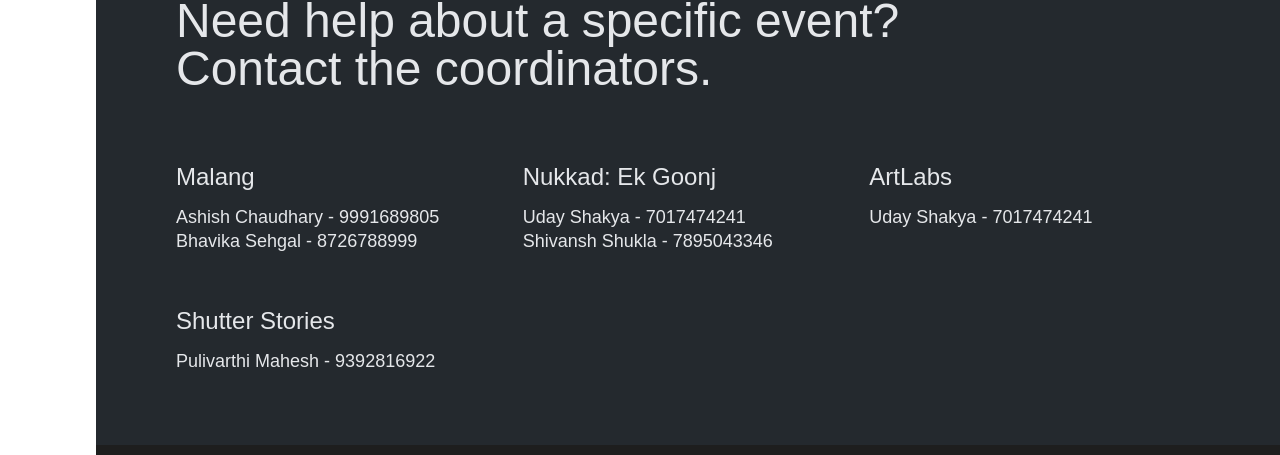
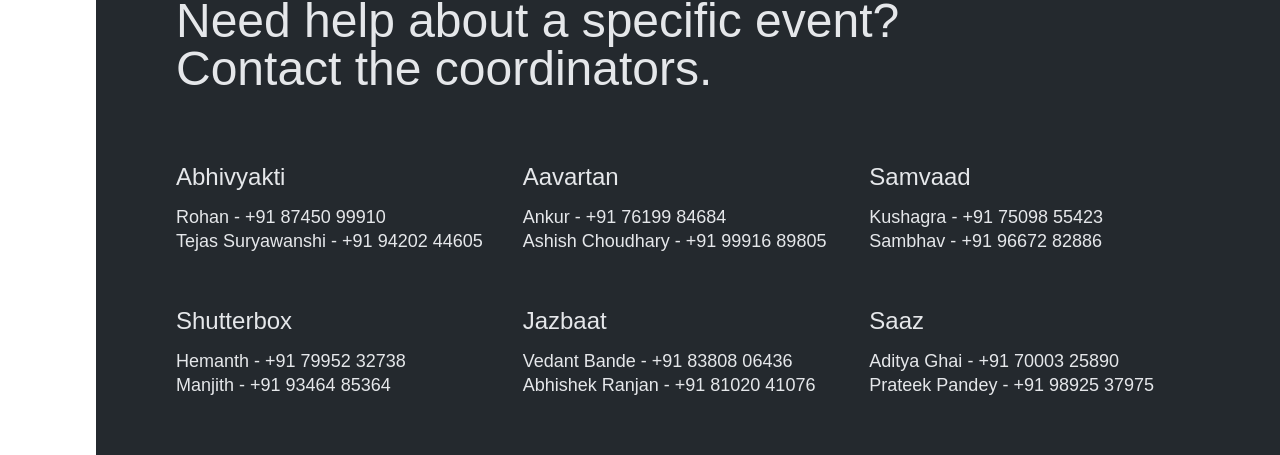
Before and after one commit to tarangIIITDMJ/tarang-web, a Next.js app: page /contact-us in a window 1280 px wide. Shown: the part 1502-1957 px from the top of the page. Built offline with nearby package versions, Linux system fonts and the light colour scheme; no server answers; a web font is replaced by a local one.

Commit message:
added contact details

```diff
--- a/app/components/ContactPageSections/ContactDetails.jsx
+++ b/app/components/ContactPageSections/ContactDetails.jsx
@@ -6,37 +6,55 @@ import cssStyles from "@/app/styles/contact.module.css";
 
 const contactData_1 = [
   {
-    eventName: "Malang",
-    person1Name: "Ashish Chaudhary",
-    person1Number: "9991689805",
-    person2Name: "Bhavika Sehgal",
-    person2Number: "8726788999",
+    clubName: "Abhivyakti",
+    person1Name: "Rohan",
+    person1Number: "+91 87450 99910",
+    person2Name: "Tejas Suryawanshi",
+    person2Number: "+91 94202 44605",
   },
   {
-    eventName: "Nukkad: Ek Goonj",
-    person1Name: "Uday Shakya",
-    person1Number: "7017474241",
-    person2Name: "Shivansh Shukla",
-    person2Number: "7895043346",
+    clubName: "Aavartan",
+    person1Name: "Ankur",
+    person1Number: "+91 76199 84684",
+    person2Name: "Ashish Choudhary",
+    person2Number: "+91 99916 89805",
   },
   {
-    eventName: "ArtLabs",
-    person1Name: "Uday Shakya",
-    person1Number: "7017474241",
+    clubName: "Samvaad",
+    person1Name: "Kushagra",
+    person1Number: "+91 75098 55423",
+    person2Name: "Sambhav",
+    person2Number: "+91 96672 82886",
   },
 ];
 
 const contactData_2 = [
   {
-    eventName: "Shutter Stories",
-    person1Name: "Pulivarthi Mahesh",
-    person1Number: "9392816922",
+    clubName: "Shutterbox",
+    person1Name: "Hemanth",
+    person1Number: "+91 79952 32738",
+    person2Name: "Manjith",
+    person2Number: "+91 93464 85364",
+  },
+  {
+    clubName: "Jazbaat",
+    person1Name: "Vedant Bande",
+    person1Number: "+91 83808 06436",
+    person2Name: "Abhishek Ranjan",
+    person2Number: "+91 81020 41076",
+  },
+  {
+    clubName: "Saaz",
+    person1Name: "Aditya Ghai",
+    person1Number: "+91 70003 25890",
+    person2Name: "Prateek Pandey",
+    person2Number: "+91 98925 37975",
   },
 ];
 
 const EventContact = ({
   makeMobile,
-  eventName,
+  clubName,
   person1Name,
   person1Number,
   person2Name,
@@ -45,7 +63,7 @@ const EventContact = ({
   return (
     <Stack gap="1rem">
       <Text fz="1.5rem" c="#E5E7EA" lh="1.5rem">
-        {eventName}
+        {clubName}
       </Text>
       <Box>
         <Text c="#E5E7EA" fz={makeMobile ? "1rem" : "1.125rem"} lh={"1.5rem"}>
```
